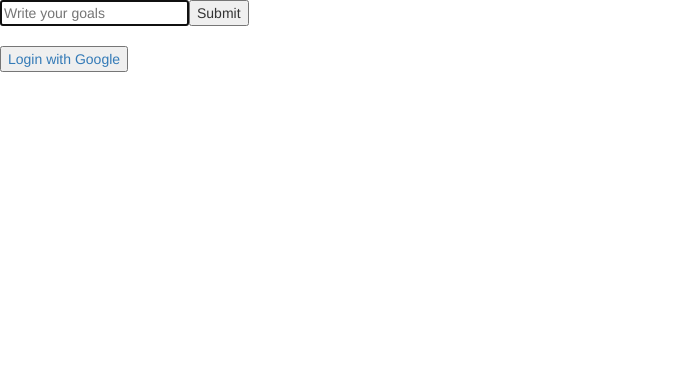
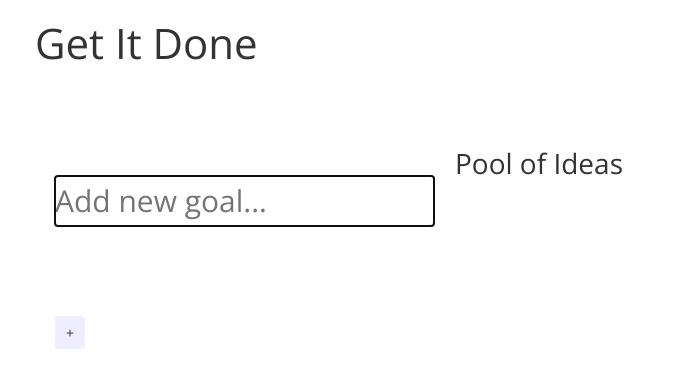
Before and after one commit to dayfine/DreamHub, a React (Create React App) app in the folder client/: page / in a window 1280 px wide. Shown: the top 388 px of the page, without its empty margins (0-685 px from the left). Built offline with nearby package versions, Linux system fonts and the light colour scheme.

Commit message:
edit GoalForm; add h1; a; add stylesheets

```diff
--- a/client/public/index.html
+++ b/client/public/index.html
@@ -8,10 +8,12 @@
       rel="stylesheet">
     <link href="https://maxcdn.bootstrapcdn.com/bootstrap/3.3.7/css/bootstrap.min.css"
       rel="stylesheet">
+    <link rel="stylesheet" href="https://fonts.googleapis.com/css?family=Open+Sans:300,400,600,700">
+    <link rel="stylesheet" href="../stylesheets/styles.css">
     <title>Capstone</title>
   </head>
   <body>
     <div id="root"></div>
+    <script type="text/javascript" href='https://maxcdn.bootstrapcdn.com/bootstrap/3.3.7/js/bootstrap.min.js'></script>
   </body>
-  <script type="text/javascript" href='https://maxcdn.bootstrapcdn.com/bootstrap/3.3.7/js/bootstrap.min.js'></script>
 </html>
--- a/client/src/App.jsx
+++ b/client/src/App.jsx
@@ -12,9 +12,10 @@ class App extends Component {
 
   render(){
     return (
-      <main>
+      <main className="container-fluid">
+        <h1>Get It Done</h1>
         <GoalForm />
-        <a href='/api/auth/google'><button>Login with Google</button></a>
+        {/*<a href='/api/auth/google'><button>Login with Google</button></a>*/}
       </main>
     )
   }
--- a/client/src/Goals/views/GoalForm.jsx
+++ b/client/src/Goals/views/GoalForm.jsx
@@ -1,38 +1,56 @@
 import React, { Component } from 'react';
 
+const Goal = () => {
+  return(
+    <div>
+
+    </div>
+  );
+}
+
+
 class Form extends Component {
-  constructor(){
-    super();
-    this.state = {
-      message: ''
-    }
-
+  constructor(props) {
+    super(props);
+    this.state = { value: '' };
     this.handleSubmit = this.handleSubmit.bind(this);
     this.handleChange = this.handleChange.bind(this);
   }
 
-  handleSubmit(event){
-    event.preventDefault();
-    console.log('Submit Event target value:', event.target.value);
+  handleChange(ev) {
+    this.setState({ value: ev.target.value });
   }
 
-  handleChange(event){
-    console.log('Change event', event.target.value);
-    this.setState({message: event.target.value});
-
+  handleSubmit(ev) {
+    ev.preventDefault();
+    console.log('Submit Event target value:', this.state.value);
   }
 
-  render(){
+  componentDidMount() {
+  }
+
+  componentWillUnmount() {
+    this.textInput.onClick('destroy');
+  }
+
+  render() {
+    const { value } = this.state;
     const { handleSubmit, handleChange } = this;
-    const { message } = this.state
+
+    console.log(this.props);
+
     return (
-      <div>
-        <form onSubmit={ handleSubmit }>
-          <input type="text" placeholder='Write your goals' autoFocus onChange={ handleChange }/>
-          <button>Submit</button>
+      <div id="container" className="row">
+        <form onSubmit={ handleSubmit } id="goal-form" className="col-xs-12 col-sm-4">
+          <input type="text" name="goal-input" id="goal-input" autoFocus="true" placeholder="Add new goal..." value={ value } onChange={ handleChange } />
+          <button type="submit" id="goal-btn" className="btn btn-sm">+</button>
         </form>
-        <br />
-        <div>{ message }</div>
+        <div id="goal-list" className="col-xs-12 col-sm-8">
+          <h2>Pool of Ideas</h2>
+          <ul className="list-unstyled">
+            <Goal />
+          </ul>
+        </div>
       </div>
     )
   }
```
